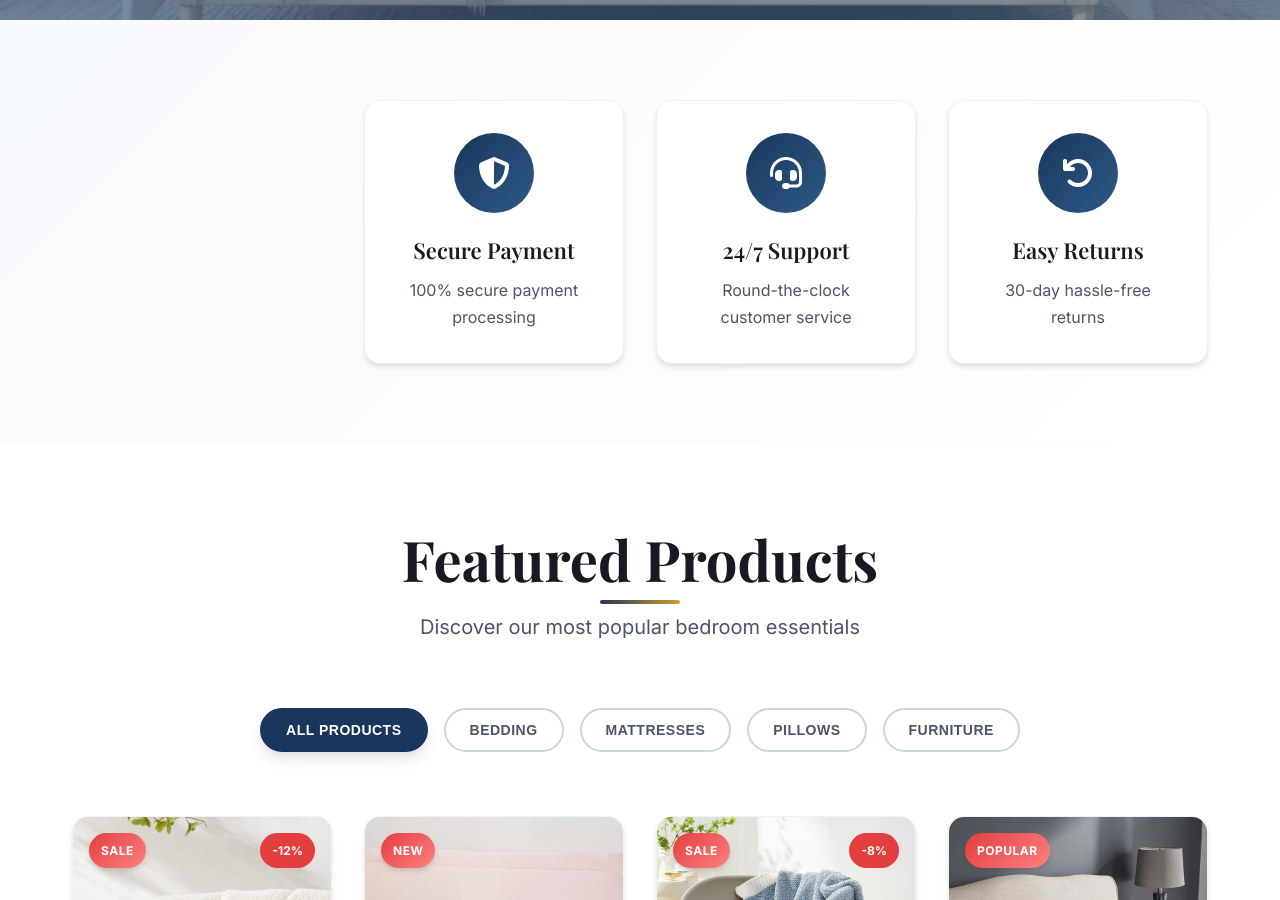
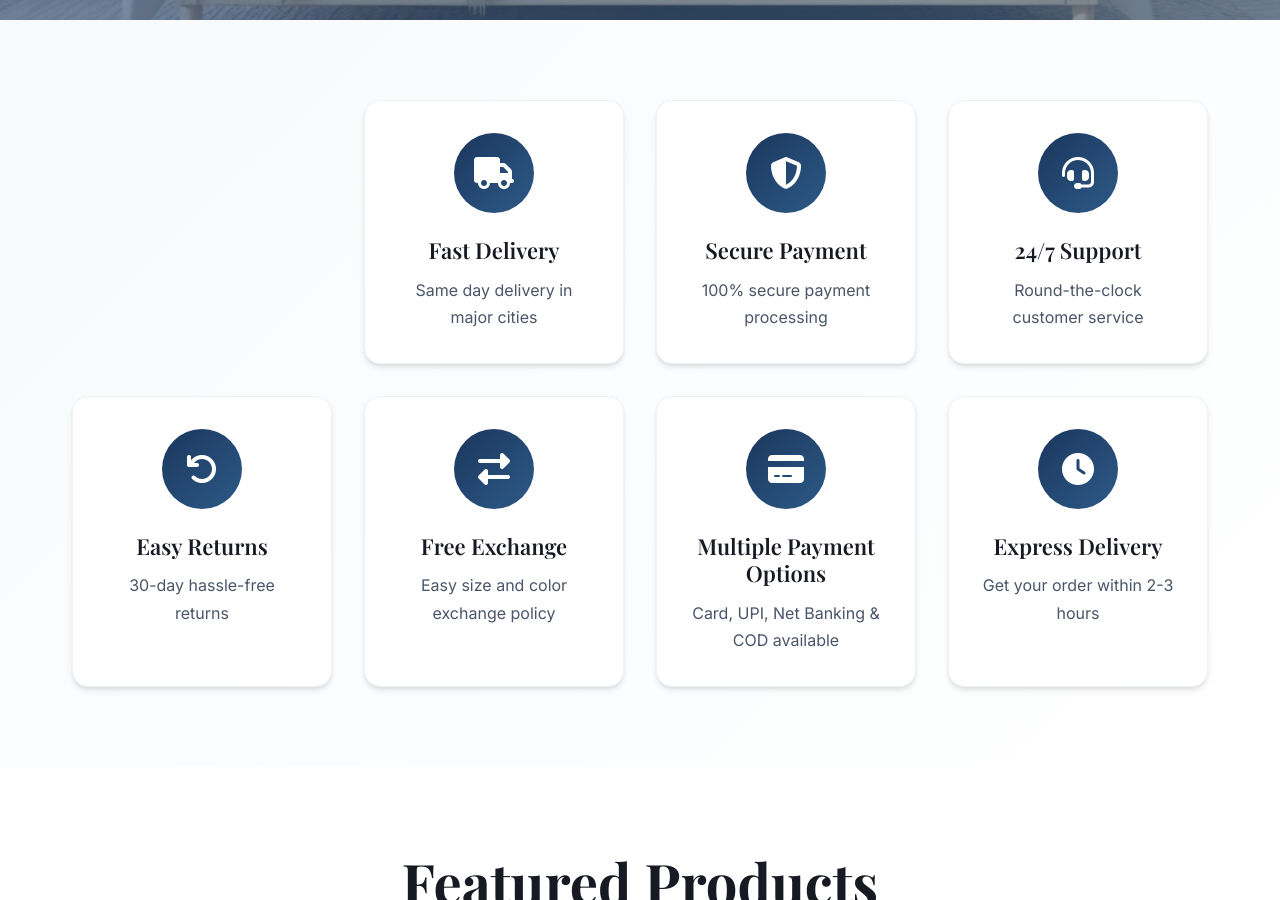
Before and after one commit to ARDYN-1/E-commerce, a website: page index.html in a window 1280 px wide. Shown: the part 860-1760 px from the top of the page. Drawn offline with nearby package versions, Linux system fonts and the light colour scheme.

Commit message:
Add delivery, support, return and secure payment sections

```diff
--- a/index.html
+++ b/index.html
@@ -237,6 +237,13 @@
                     </div>
                     <div class="feature-card">
                         <div class="feature-icon">
+                            <i class="fas fa-truck"></i>
+                        </div>
+                        <h3>Fast Delivery</h3>
+                        <p>Same day delivery in major cities</p>
+                    </div>
+                    <div class="feature-card">
+                        <div class="feature-icon">
                             <i class="fas fa-shield-alt"></i>
                         </div>
                         <h3>Secure Payment</h3>
@@ -255,6 +262,27 @@
                         </div>
                         <h3>Easy Returns</h3>
                         <p>30-day hassle-free returns</p>
+                    </div>
+                    <div class="feature-card">
+                        <div class="feature-icon">
+                            <i class="fas fa-exchange-alt"></i>
+                        </div>
+                        <h3>Free Exchange</h3>
+                        <p>Easy size and color exchange policy</p>
+                    </div>
+                    <div class="feature-card">
+                        <div class="feature-icon">
+                            <i class="fas fa-credit-card"></i>
+                        </div>
+                        <h3>Multiple Payment Options</h3>
+                        <p>Card, UPI, Net Banking & COD available</p>
+                    </div>
+                    <div class="feature-card">
+                        <div class="feature-icon">
+                            <i class="fas fa-clock"></i>
+                        </div>
+                        <h3>Express Delivery</h3>
+                        <p>Get your order within 2-3 hours</p>
                     </div>
                 </div>
             </div>
```
